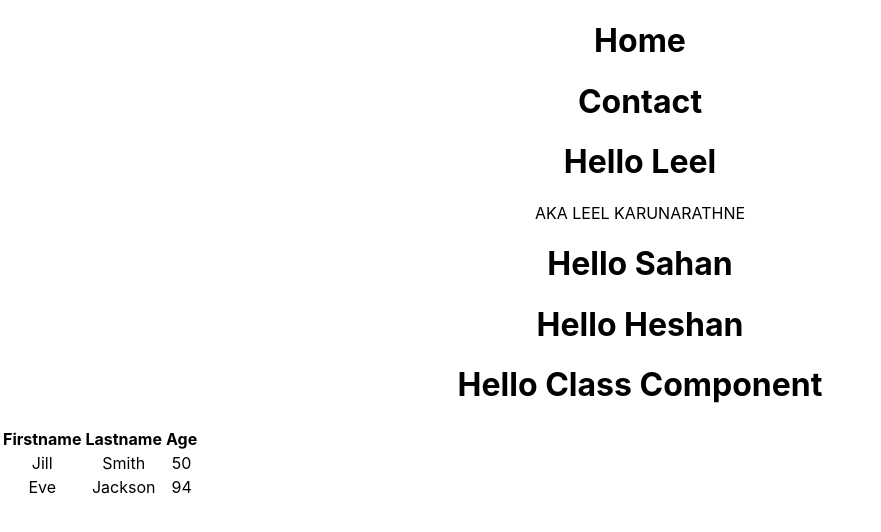
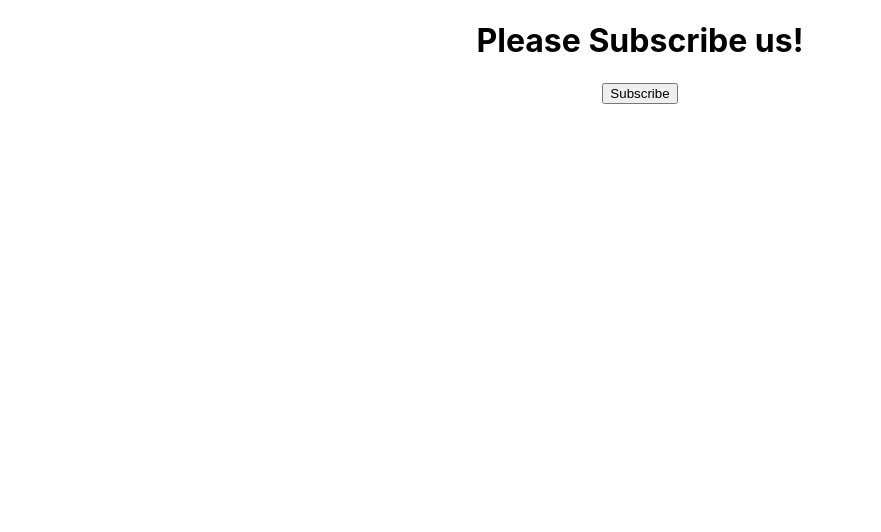
Before and after one commit to leelk/react-fundementals, a React (Create React App) app: page / in a window 1280 px wide. Shown: the top 532 px of the page, without its empty margins (0-881 px from the left). Built offline with nearby package versions, Linux system fonts and the light colour scheme.

Commit message:
Set State

```diff
--- a/src/App.js
+++ b/src/App.js
@@ -4,11 +4,12 @@ import Welcome from "./components/Welcome";
 import Home from "./components/Home";
 import Contact from "./components/Contact";
 import TableOne from "./components/Table";
+import Message from "./components/Message";
 
 function App() {
     return (
         <div className="App">
-            <Home/>
+            {/*<Home/>
             <Contact/>
             <Greet name="Leel">
                 <p>AKA LEEL KARUNARATHNE</p>
@@ -16,8 +17,9 @@ function App() {
             <Greet name="Sahan"/>
             <Greet name="Heshan"/>
             <Welcome/>
-            <TableOne/>
+            <TableOne/>*/}
 
+            <Message/>
 
         </div>
     );
--- /dev/null
+++ b/src/components/Message.js
@@ -0,0 +1,33 @@
+import {Component} from "react";
+
+
+class Message extends Component{
+
+    constructor() {
+        super();
+        this.state = {
+            message: 'Please Subscribe us! '
+        }
+    }
+
+
+    changeOnButtonClick(){
+        this.setState({
+            message: 'Thank You!'
+        })
+    }
+
+    render() {
+
+        return (
+            <div>
+                <h1>{this.state.message}</h1>
+                <button onClick={()=> this.changeOnButtonClick()}>Subscribe</button>
+            </div>
+        )
+    }
+
+
+}
+
+export default Message
```
